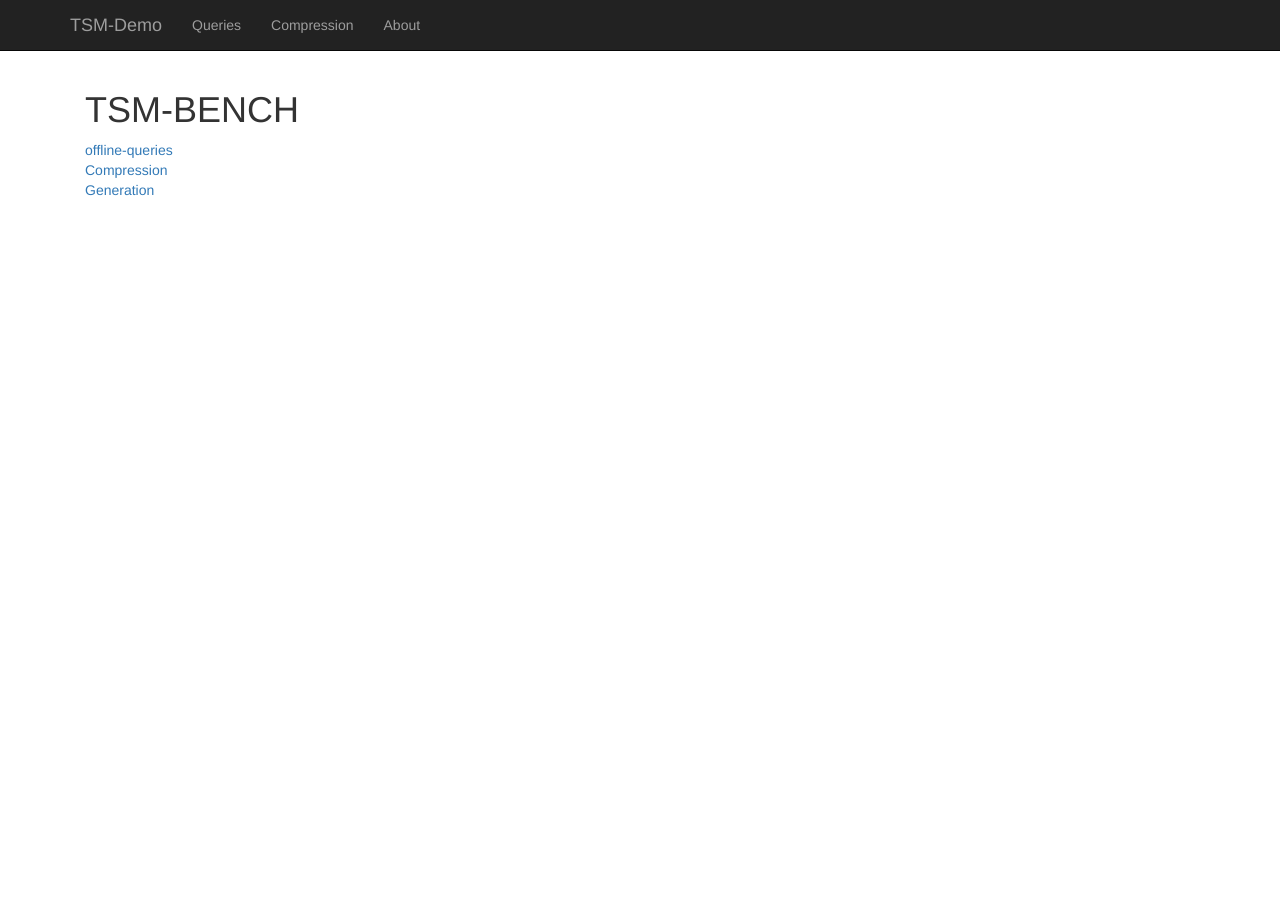
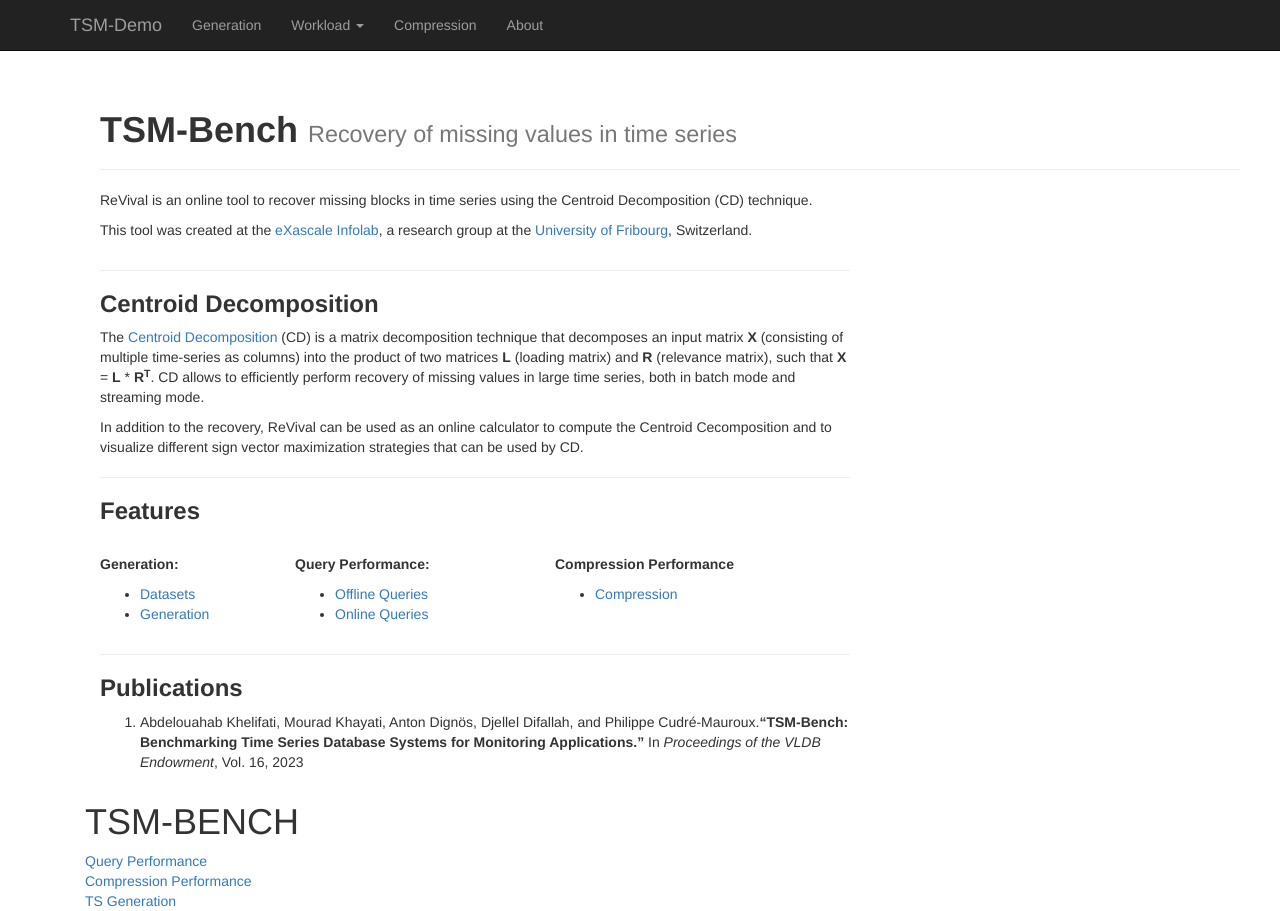
Before and after one commit to eXascaleInfolab/seer, a Django app: page / in a window 1280 px wide. Before the commit the page ends 196 px from the top, so only its background shows below. Run offline with Django 4.2, Linux system fonts and the light colour scheme; some libraries are stand-ins or nearby versions.

Commit message:
Initial commit

```diff
--- a/djangoProject/urls.py
+++ b/djangoProject/urls.py
@@ -20,10 +20,14 @@ from views.index_view import IndexView
 from views.offline_query_view import OfflineQueryView
 from views.compression_view import CompressionView
 from views.generation_view import GenerationView
+from views.datasets_view import DatasetsView
+
+
 urlpatterns = [
     path('admin/', admin.site.urls),
     path('', IndexView.as_view() , name='index' ),
     path('queries', OfflineQueryView.as_view() , name='offline-queries'),
     path('compression', CompressionView.as_view(), name='compression'),
     path('generation', GenerationView.as_view(), name='generation'),
+    path('datasets', DatasetsView.as_view(), name='datasets'),
 ]
--- a/templates/base.html
+++ b/templates/base.html
@@ -142,21 +142,31 @@
         <!-- Collect the nav links, forms, and other content for toggling -->
         <div class="collapse navbar-collapse" id="bs-example-navbar-collapse-1">
             <ul class="nav navbar-nav">
-                {#                <li class="dropdown">#}
-                {#                    <a href="#" class="dropdown-toggle" data-toggle="dropdown" role="button" aria-haspopup="true"#}
-                {#                       aria-expanded="false">#}
-                {#                        Centroid Decomposition<span class="caret"></span>#}
-                {#                    </a>#}
-                {#                    <ul class="dropdown-menu">#}
-                {#                        <li><a href="/cd/matrixdec.php">Decomposition Calculator</a></li>#}
-                {#                        <li><a href="/cd/signvectors.php">Sign Vector Strategies</a></li>#}
-                {#                    </ul>#}
-                {#                </li>#}
+
                 <li class="nav-item">
-                    <a class="nav-link" href='{% url "offline-queries" %}'>
-                        Queries
+                    <a class="nav-link" href='{% url "generation" %}'>
+                        Generation
                     </a>
                 </li>
+                <li class="dropdown">
+                    <a href="#" class="dropdown-toggle" data-toggle="dropdown" role="button" aria-haspopup="true"
+                       aria-expanded="false">
+                        Workload <span class="caret"></span>
+                    </a>
+                    <ul class="dropdown-menu">
+                        <li class="nav-item">
+                            <a class="nav-link" href='{% url "offline-queries" %}'>
+                                Offline Queries
+                            </a>
+                        </li>
+                        <li class="nav-item">
+                            <a class="nav-link" href='{% url "offline-queries" %}'>
+                                Online Queries
+                            </a>
+                        </li>
+                    </ul>
+                </li>
+
                 <li class="nav-item">
                     <a class="nav-link" href='{% url "compression" %}'>
                         Compression
--- a/templates/compression.html
+++ b/templates/compression.html
@@ -31,20 +31,40 @@
         {##}
         {#        </div>#}
         <div id="menu" class="col-md-3" style="padding-top: 40px;">
-            <h3> Feature Compression</h3>
+            <h3> Feature Contamination</h3>
             {#            <h3>Show Time Series</h3>#}
             <form id="retrieveForm">
-                <div class="form-group clearfix" style="margin-left:0;margin-right:0">
-                        <select id="feature" style="width:45%" class="form-control pull-left" name="dataType"
-                                onchange="handleFormSubmit(event)">
-                            <option value="" disabled selected>Select</option>
-                            <option value="scarsity">Scarsity</option>
-                            <option value="repeats">Repeats</option>
-                            <option value="outliers">Outliers</option>
 
-                        </select>
-                        <div id="level-dropdown" style="width:45%"  class="pull-right">
-                        </div>
+                <div
+                     style="margin-left: 0; margin-right: 0; position: relative; display: flex; justify-content: space-between; align-items: center;">
+
+                    <label for="feature" style="width: 30%; text-align: left;">Dataset:</label>
+
+                    <label for="feature" style="width: 30%; text-align: left;">Feature:</label>
+
+                    <label for="feature" style="width: 30%; text-align: left;">Level:</label>
+
+                </div>
+
+                <div class="form-group"
+                     style="margin-left: 0; margin-right: 0; position: relative; display: flex; justify-content: space-between; align-items: center;">
+
+                    <select id="feature" style="width: 30%;" class="form-control" name="dataType">
+                        <option value="scarsity">D1</option>
+                        <option value="repeats">D2</option>
+                    </select>
+
+                    <select id="feature" style="width: 30%;" class="form-control" name="dataType"
+                            onchange="handleFormSubmit(event)">
+                        <option value="scarsity">Scarsity</option>
+                        <option value="repeats">Repeats</option>
+                        <option value="outliers">Outliers</option>
+                    </select>
+
+                    <div id="level-dropdown" style="width: 30%;">
+                        <!-- Content for the level-dropdown goes here -->
+                    </div>
+
                 </div>
                 <div class="form-group clearfix">
                     <button id="applyBtn"
@@ -74,7 +94,7 @@
 
         let dataType = 'repeats';
 
-        let compressionManager = new CompressionManager('repeats', compression_data_sets['repeats'], "");
+        let compressionManager = new CompressionManager('scarsity', compression_data_sets['scarsity'], "");
 
         //set function for showCompression btn
 
@@ -83,10 +103,10 @@
             //prevent default
             event.preventDefault();
             let dropdown_value = document.getElementById("inside-dropdown").value
-            if(dropdown_value === "default"){
+            if (dropdown_value === "default") {
                 return
             }
-            console.log(dropdown_value,"BBBBBBBBBBBBBB")
+            console.log(dropdown_value, "BBBBBBBBBBBBBB")
             compressionManager.displayChart();
             document.getElementById("showCompression").style.display = "block";
         });
--- /dev/null
+++ b/templates/datasets.html
@@ -0,0 +1,105 @@
+{% extends "base.html" %}
+
+{% block content %}
+        <div class="page-header">
+            <h2>Datasets</h2>
+        </div>
+
+{#        <p>To view a dataset, click on its title from the table below.</p>#}
+
+        <h3>Original</h3>
+        <p>These datasets contain raw data with missing values.</p>
+        <table class="table">
+            <tbody>
+            <tr>
+                <th>Title</th>
+                <th>Source</th>
+                <th style="text-align: right">Sensors</th>
+                <th style="text-align: right">Stations</th>
+            </tr>
+
+            {% for id, dataset in data_sets.items %}
+                <tr>
+                    <td>
+                       {{ dataset.name }}
+                    </td>
+                    <td> "{{ dataset.source }}" <a href="{{ dataset.link }}"><span
+                            class="glyphicon glyphicon-link" aria-hidden="true"></span></a></td>
+                    <td style="text-align: right">{{ dataset.sensors }}</td>
+                    <td style="text-align: right">{{ dataset.stations }}</td>
+                </tr>
+            {% endfor %}
+            </tbody>
+        </table>
+
+{#        <h3>Complete</h3>#}
+{#        <p>These datasets have no missing values.</p>#}
+{#        <table class="table">#}
+{#            <tbody>#}
+{#            <tr>#}
+{#                <th>Title</th>#}
+{#                <th>Source</th>#}
+{#                <th style="text-align: right">Time series</th>#}
+{#                <th style="text-align: right">Existing values</th>#}
+{#            </tr>#}
+{##}
+{##}
+{#            <tr>#}
+{#                <td>#}
+{#                    <a href="explore.php?dataset=5">Climate</a>#}
+{#                </td>#}
+{#                <td>Lozona et al, KDD 2009 <a href="http://www-bcf.usc.edu/~liu32/data.html"><span#}
+{#                        class="glyphicon glyphicon-link" aria-hidden="true"></span></a></td>#}
+{#                <td style="text-align: right">10</td>#}
+{#                <td style="text-align: right">195'000</td>#}
+{#            </tr>#}
+{##}
+{##}
+{#            <tr>#}
+{#                <td>#}
+{#                    <a href="explore.php?dataset=6"> Precipitation - Kanton Zurich</a>#}
+{#                </td>#}
+{#                <td>MeteoSwiss <a href="http://www.meteoswiss.admin.ch"><span class="glyphicon glyphicon-link"#}
+{#                                                                              aria-hidden="true"></span></a></td>#}
+{#                <td style="text-align: right">4</td>#}
+{#                <td style="text-align: right">120'000</td>#}
+{#            </tr>#}
+{##}
+{##}
+{#            <tr>#}
+{#                <td>#}
+{#                    <a href="explore.php?dataset=7">Hydrology: Discharge of Swiss rivers [Complete]</a>#}
+{#                </td>#}
+{#                <td>Federal Office for the Environment FOEN <a href="http://www.bafu.admin.ch/"><span#}
+{#                        class="glyphicon glyphicon-link" aria-hidden="true"></span></a></td>#}
+{#                <td style="text-align: right">7</td>#}
+{#                <td style="text-align: right">350'000</td>#}
+{#            </tr>#}
+{##}
+{##}
+{#            <tr>#}
+{#                <td>#}
+{#                    <a href="explore.php?dataset=8">Gas Sensor Array Drift</a>#}
+{#                </td>#}
+{#                <td>UCI Machine Learning Repository <a#}
+{#                        href="https://archive.ics.uci.edu/ml/datasets/Gas+Sensor+Array+Drift+Dataset+at+Different+Concentrations"><span#}
+{#                        class="glyphicon glyphicon-link" aria-hidden="true"></span></a></td>#}
+{#                <td style="text-align: right">10</td>#}
+{#                <td style="text-align: right">36'000</td>#}
+{#            </tr>#}
+{##}
+{##}
+{#            <tr>#}
+{#                <td>#}
+{#                    <a href="explore.php?dataset=17">Fashion: Zalando dataset</a>#}
+{#                </td>#}
+{#                <td>Zalando SE <a href="https://www.zalando.com/"><span class="glyphicon glyphicon-link"#}
+{#                                                                        aria-hidden="true"></span></a></td>#}
+{#                <td style="text-align: right">16</td>#}
+{#                <td style="text-align: right">11'616</td>#}
+{#            </tr>#}
+{##}
+{##}
+{#            </tbody>#}
+{#        </table>#}
+{% endblock %}
--- a/templates/index.html
+++ b/templates/index.html
@@ -2,17 +2,92 @@
 {% load static %}
 
 {% block content %}
+
+    <div class="container">
+        <div class="row">
+            <div class="col-md-12">
+                <div class="page-header">
+                    <h1><strong>TSM-Bench</strong>
+                        <small>Recovery of missing values in time series</small>
+                    </h1>
+                </div>
+                <p>
+                    ReVival is an online tool to recover missing blocks in time series using the
+                    Centroid Decomposition (CD) technique.
+                </p>
+                <p>
+                    This tool was created at the <a href="http://exascale.info/">eXascale Infolab</a>, a research group
+                    at the <a href="http://www.unifr.ch/">University of Fribourg</a>, Switzerland.
+                </p>
+            </div>
+        </div>
+
+        <div class="row">
+            <div class="col-md-8">
+                <hr>
+                <h3><strong>Centroid Decomposition</strong></h3>
+
+                <p>The <a href="https://ieeexplore.ieee.org/document/6816643/">Centroid Decomposition</a> (CD) is a
+                    matrix
+                    decomposition technique that decomposes an input matrix <b>X</b> (consisting of multiple time-series
+                    as columns) into the product of two matrices <b>L</b> (loading matrix) and <b>R</b>
+                    (relevance matrix), such that <b>X</b> = <b>L</b> * <b>R<sup>T</sup></b>. CD allows to efficiently
+                    perform recovery of missing values in large time series, both in batch mode and streaming mode.
+                </p>
+                <p>
+                    In addition to the recovery, ReVival can be used as an online calculator to compute the Centroid
+                    Cecomposition and to visualize different sign vector maximization strategies that can be used by CD.
+                </p>
+                <hr>
+
+                <h3><strong>Features</strong></h3><br>
+
+                <div class="row">
+                    <div class="col-md-3">
+                        <p><b>Generation:</b></p>
+                        <ul>
+                            <li><a href='{% url "datasets" %}'>Datasets</a></li>
+                            <li><a href='{% url "generation" %}'>Generation</a></li>
+                        </ul>
+                    </div>
+                    <div class="col-md-4">
+                        <p><b>Query Performance:</b></p>
+                        <ul>
+                            <li><a href='{% url "offline-queries" %}'>Offline Queries</a></li>
+                            <li><a href='{% url "offline-queries" %}'>Online Queries</a></li>
+                        </ul>
+                    </div>
+                    <div class="col-md-5">
+                        <p><b>Compression Performance</b></p>
+                        <ul>
+                            <li><a href='{% url "compression" %}'>Compression</a></li>
+                        </ul>
+                    </div>
+                </div>
+                <hr>
+
+                <h3><strong>Publications</strong></h3>
+
+                <ol>
+                    <li>Abdelouahab Khelifati, Mourad Khayati, Anton Dignös, Djellel Difallah, and Philippe
+                        Cudré-Mauroux.<strong>“TSM-Bench: Benchmarking Time Series Database Systems for Monitoring
+                            Applications.” </strong> In <i>Proceedings of the VLDB Endowment</i>, Vol. 16, 2023
+                    </li>
+                </ol>
+            </div>
+        </div>
+    </div>
     <h1>TSM-BENCH</h1>
 
     <div>
-        <a href='{% url "offline-queries" %}'> offline-queries</a>
+        <a href='{% url "offline-queries" %}'> Query Performance</a>
     </div>
     <div>
 
-    <a href='{% url "compression" %}'>Compression</a>
+        <a href='{% url "compression" %}'>Compression Performance</a>
     </div>
 
-     <a href='{% url "generation" %}'>Generation</a>
+    <a href='{% url "generation" %}'>TS Generation</a>
     </div>
 
 {% endblock %}
--- a/templates/offline-queries/offline_queries_script.html
+++ b/templates/offline-queries/offline_queries_script.html
@@ -132,7 +132,7 @@
                 console.log("query frame", queryFrame)
                 var elementsWithDatasetAttribute = queryFrame.querySelectorAll('[data-type="time-interval"]');
                 elementsWithDatasetAttribute.forEach(function (element_) {
-                    element_.innerText = element.value;
+                    element_.innerText = "Range"// element.value;
                 });
             });
         });
--- /dev/null
+++ b/views/datasets_view.py
@@ -0,0 +1,35 @@
+from django.http import HttpResponse, JsonResponse
+from django.template import loader
+from django.views import View
+
+from django.db import connection
+from utils.compression_loader import load_compression_data_sets, load_systems_compression
+from utils.numpy_loader import NumpyEncoder
+import json
+
+data_sets = {
+    "d1": {"name": "D1",
+           "link": "http://www.bafu.admin.ch/",
+           "source": "Federal Office for the Environment FOEN",
+           "sensors": 100,
+           "stations": 10},
+    "d2": {"name": "D2",
+           "link": "http://www.bafu.admin.ch/",
+           "source": "Federal Office for the Environment FOEN",
+           "sensors": 100,
+           "stations": 2000},
+}
+
+
+class DatasetsView(View):
+    context = {
+        'title': 'TSM - Datasets',
+    }
+    template = loader.get_template('datasets.html')
+    data_generation_sets = [("bafu", "Bafu"), ("conductivity", "Conductivity"), ("pH_accuracy", "pH_accuracy")]
+
+    def get(self, request):
+        self.context['data_sets'] = data_sets
+        self.context['data_generation_sets'] = self.data_generation_sets
+
+        return HttpResponse(self.template.render(self.context, request))
```
Also changed, not shown: templates/compressionCode.html (+7 -7 lines), templates/offline-queries/query-box2.html (+8 -8 lines).
